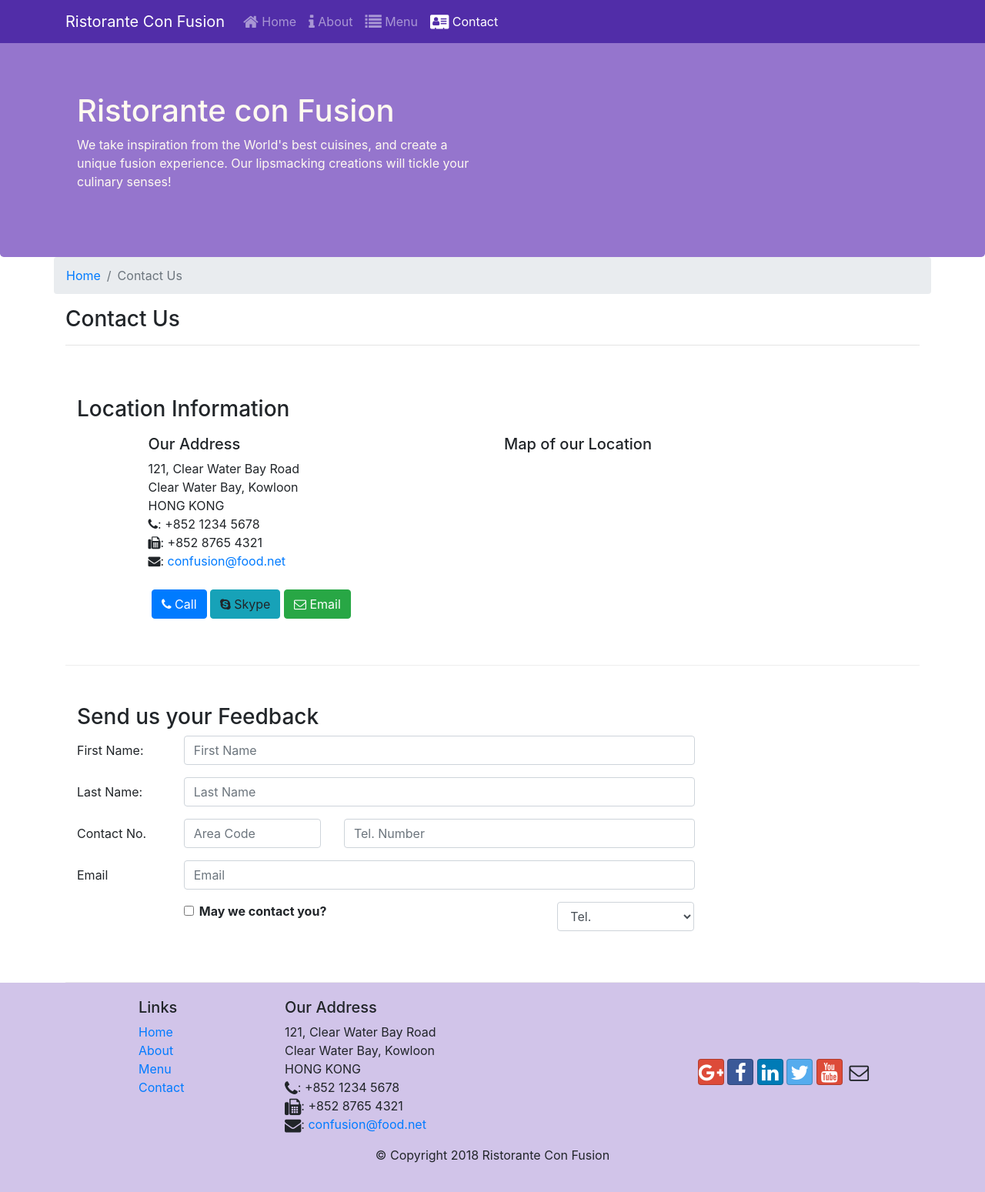
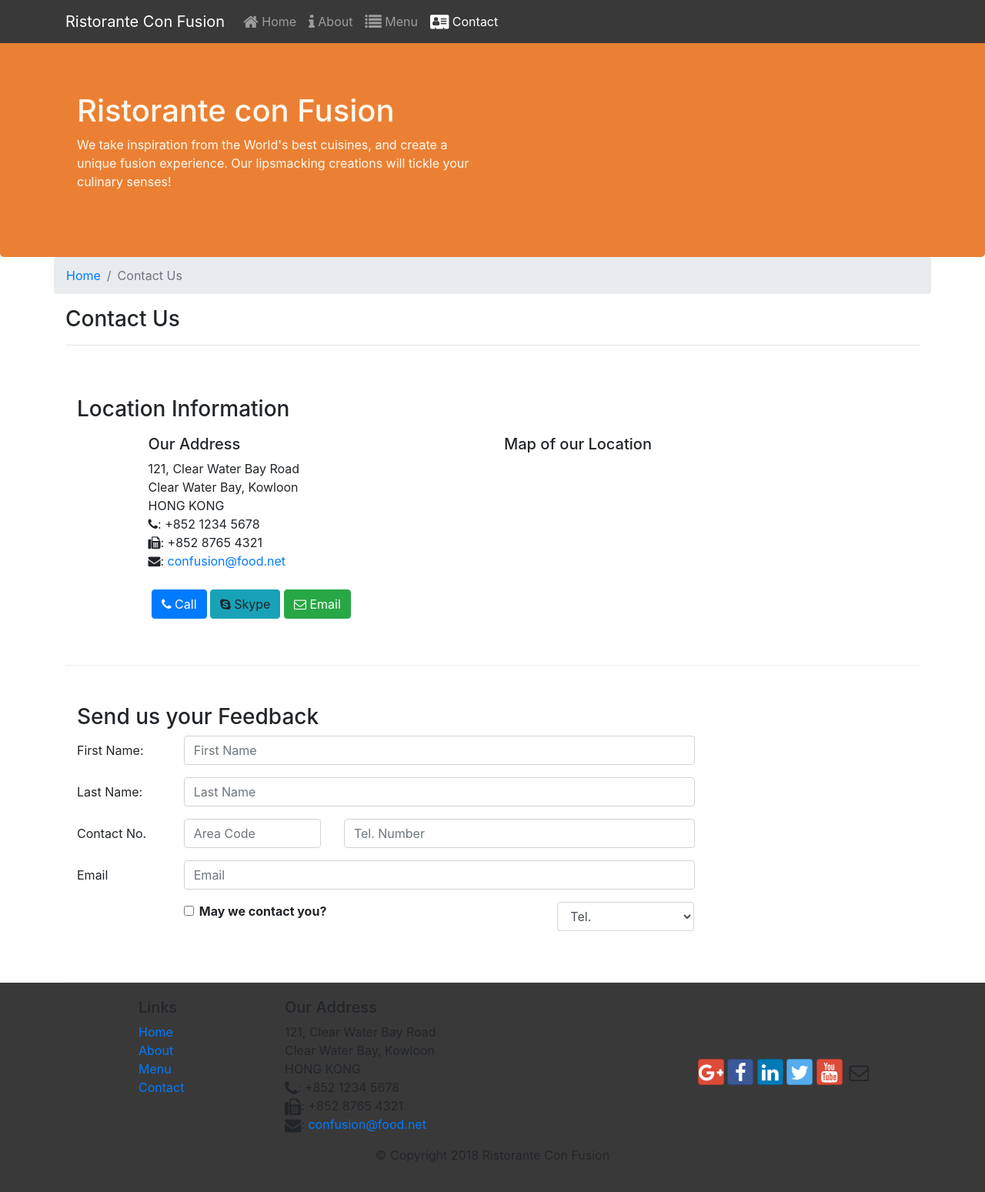
Before and after one commit to Suraj-bhan/Myfiles, a website: page contactus.html in a window 1280 px wide. Shown: the whole page at 77% size. Drawn offline with nearby package versions, Linux system fonts and the light colour scheme.

Commit message:
added color

```diff
--- a/contactus.html
+++ b/contactus.html
@@ -22,7 +22,7 @@
             <button class="navbar-toggler" type="button" data-toggle="collapse" data-target="#Navbar">
                 <span class="navbar-toggler-icon"></span>
             </button>
-            <a class="navbar-brand" href="#">Ristorante Con Fusion</a>
+            <a class="navbar-brand" href="./index.html">Ristorante Con Fusion</a>
             <div class="collapse navbar-collapse" id="Navbar">
                 <ul class="navbar-nav mr-auto">
                         <li class="nav-item"><a class="nav-link" href="./index.html"><span class="fa fa-home fa-lg"></span> Home</a></li>
--- a/css/styles.css
+++ b/css/styles.css
@@ -9,14 +9,14 @@
   min-height: 400px;
 }
 .footer{
-    background-color: #d1c4e9;
+    background-color: #3a3939;
     margin: 0px auto;
-    padding: 20px 0px 20px 0px;
+    padding: 20px 0px 20px 0px;s
 }
 .jumbotron{
     padding: 70px 30px 70px 30px;
     margin: 0px auto;
-    background: #9575cd;
+    background: #eb8034;
     color: floralwhite;
 }
 .address{
@@ -29,5 +29,5 @@ body{
     z-index:0;
 }
 .navbar-dark{
-    background-color: #512da8;
+    background-color:#3a3939;
 }
```
Also changed, not shown: index.html (+1 -1 lines).
